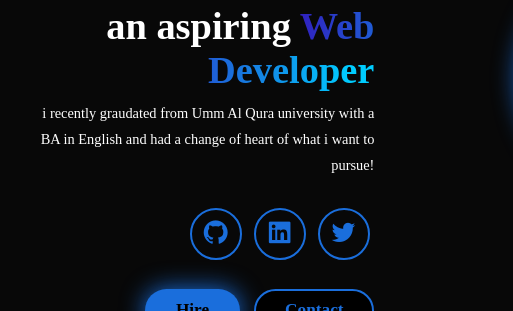
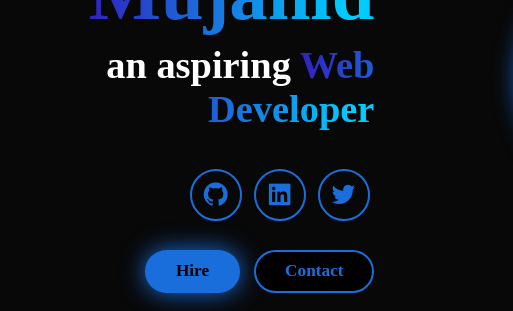
Before and after one commit to emzerozero/MyPortfolio, a plain HTML site: page index.html in a window 1280 px wide. Shown: the part 321-632 px from the top of the page, 160-673 px from the left. Drawn offline with nearby package versions, Linux system fonts and the light colour scheme; grey boxes are pictures that could not be loaded.

Commit message:
Add files via upload

```diff
--- a/index.html
+++ b/index.html
@@ -34,8 +34,6 @@
             <h1>Hi, i'm <span>Mujahid</span></h1>
             <h3>an aspiring <span>Web Developer</span>
             </h3>
-            <p>i recently graudated from Umm Al Qura university with a BA in English and had a change of heart of what i
-                want to pursue!</p>
 
             <div class="social-icons">
                 <a href="#">
```
